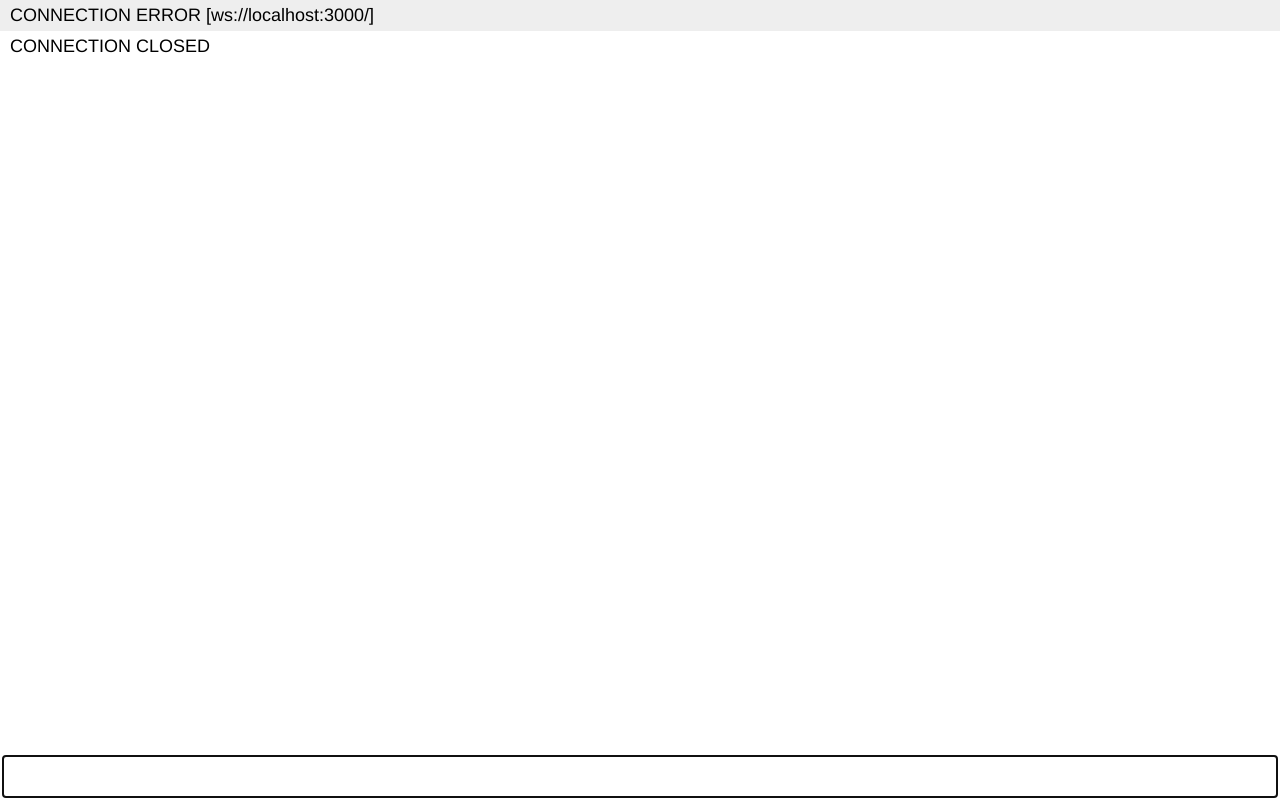
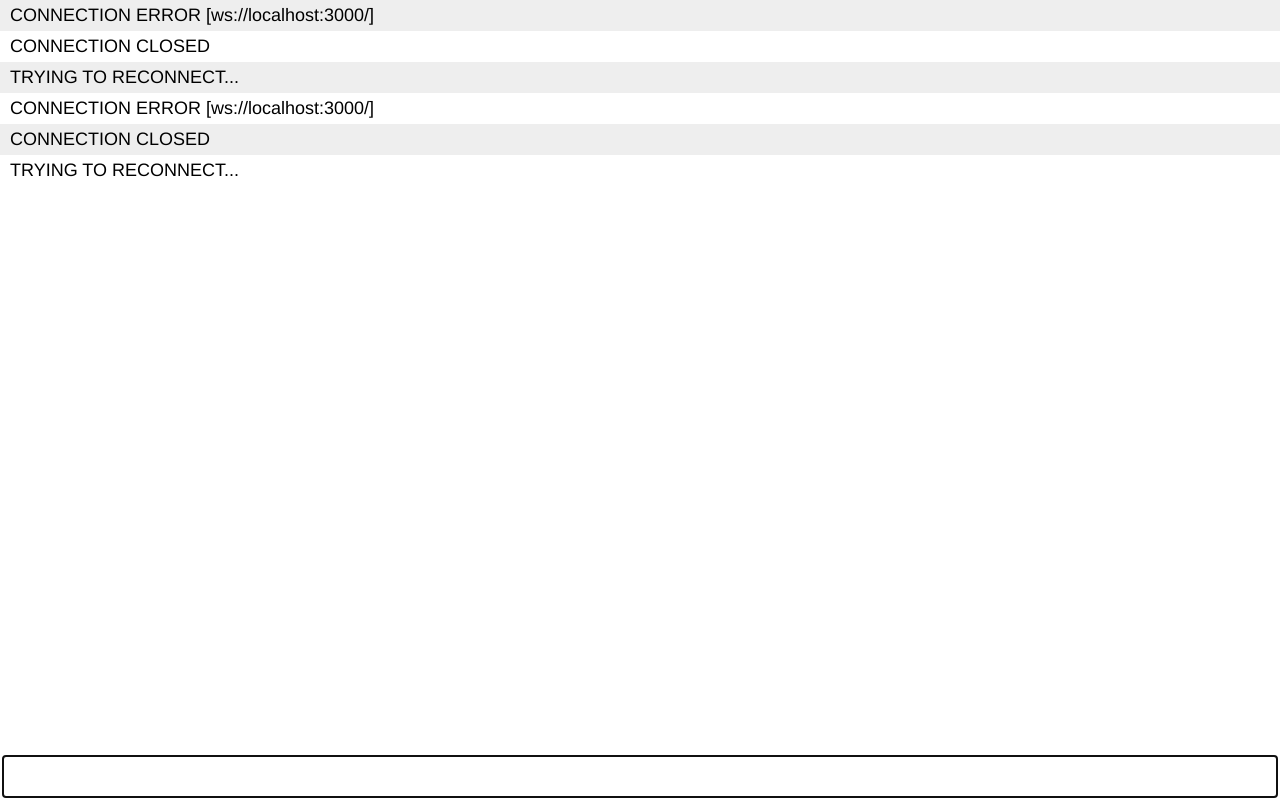
Before and after one commit to gwelt/255, a website: page 255_client_simple.html in a window 1280 px wide. Drawn offline with Linux system fonts and the light colour scheme.

Commit message:
error-handling

```diff
--- a/255_client_simple.html
+++ b/255_client_simple.html
@@ -25,10 +25,11 @@
   function ws_open(url) {
     ws=new WebSocket(url);
     ws.onmessage = function (message) {tweet('tweet',message.data)};
-    ws.onerror = function(e) {console.log(e);tweet('tweet','CONNECTION ERROR ['+e.currentTarget.url+']');reconnects=0};
+    ws.onerror = function(e) {console.log(e);tweet('tweet','CONNECTION ERROR ['+e.currentTarget.url+']')};
     ws.onclose = function(user) {console.log(user);tweet('tweet','CONNECTION CLOSED');ws=0;if (--reconnects>0) {
       tweet('tweet','TRYING TO RECONNECT...');setTimeout(function(){ws=ws_open("ws://"+hostname_port)},3000);
     }};
+    setInterval(function(){ws.send('')},60000); // send empty message every minute to stay connected
     document.getElementById('message').focus();
     return ws;
   }
```
